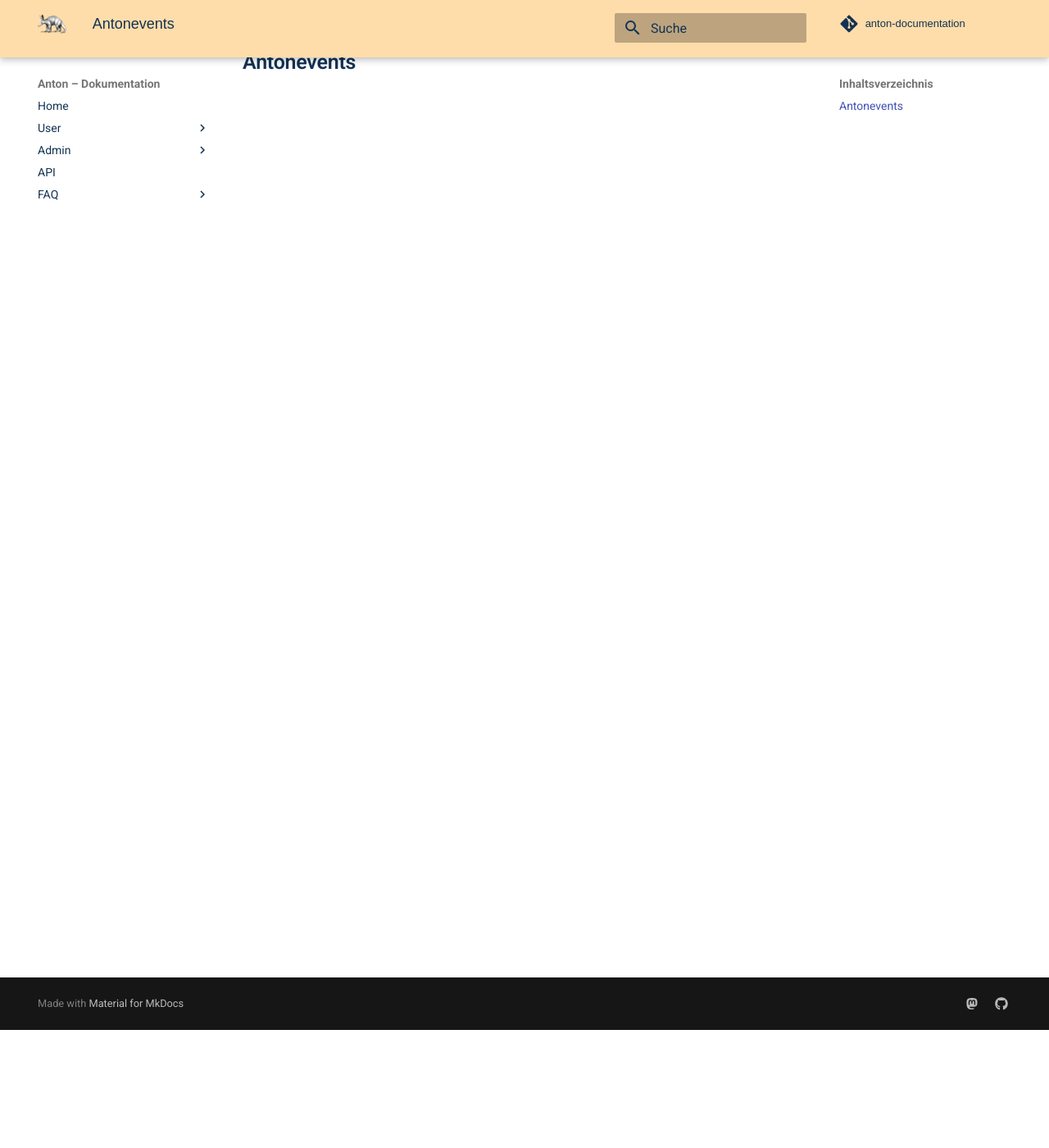
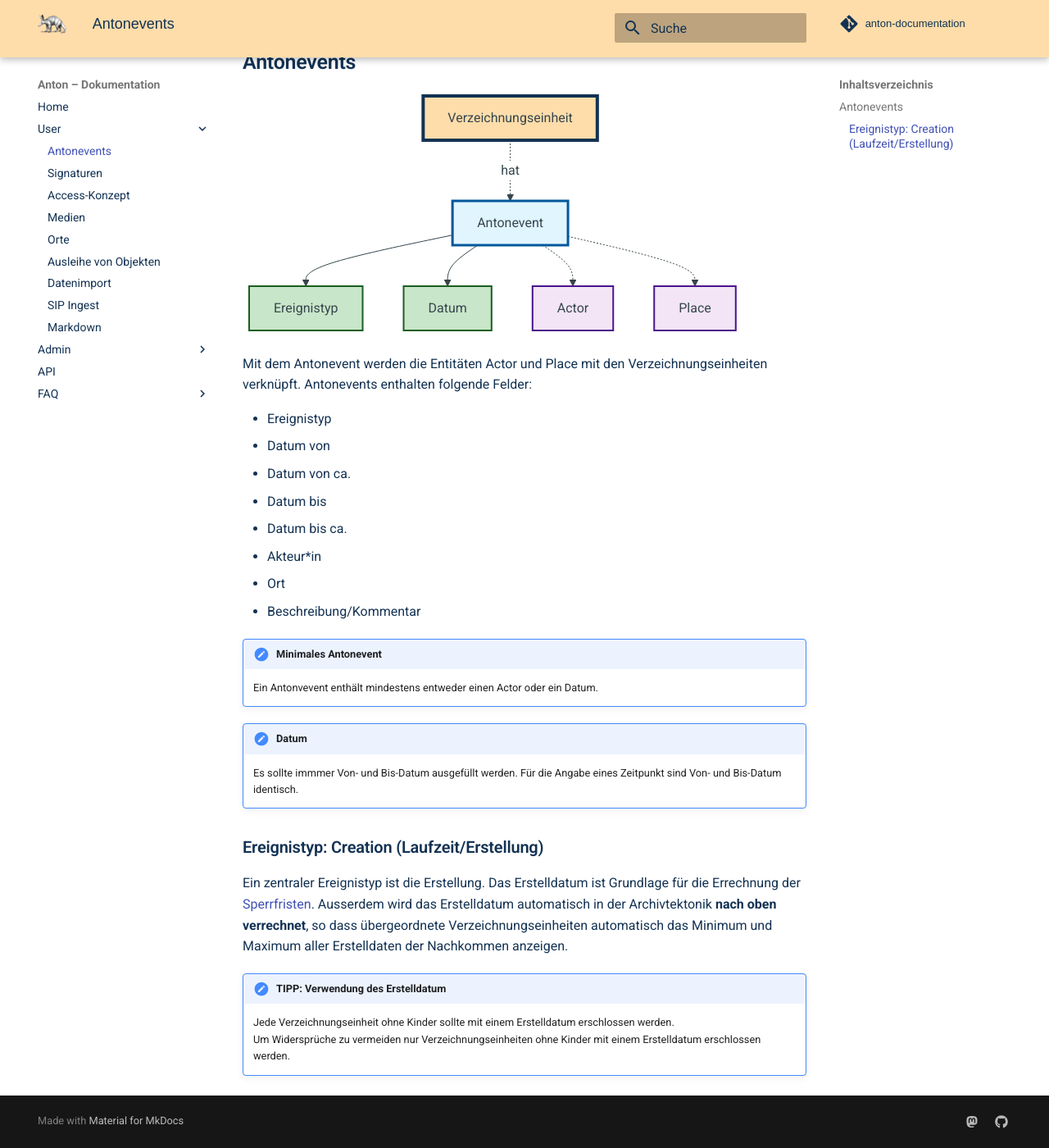
Before and after one commit to kraenzle-ritter/anton-documentation, an MkDocs documentation site: the page built from docs/user/antonevents.md, in a window 1280 px wide and 1400 px high, scrolled down 144 px. Shown: the whole window at 82% size. Built offline with MkDocs 1.6.1 and Material for MkDocs 9.7.7, drawn with Linux system fonts in a browser that asks for light colours; some web fonts are replaced; comment, search, counter and statistics services are not loaded.

Commit message:
added: antonevents

````diff
--- a/docs/user/antonevents.md
+++ b/docs/user/antonevents.md
@@ -1 +1,53 @@
 ## Antonevents
+
+```mermaid
+flowchart TD
+    VE[Verzeichnungseinheit]
+    AE[Antonevent]
+    ET[Ereignistyp]
+    DT[Datum]
+    AC[Actor]
+    PL[Place]
+
+    VE -.->|hat| AE
+    AE --> ET
+    AE --> DT
+    AE -.-> AC
+    AE -.-> PL
+
+    %% Styling
+    classDef verzeichnung fill:#ffddaa,stroke:#133253,stroke-width:4px
+    classDef antonevent fill:#e1f5fe,stroke:#01579b,stroke-width:3px
+    classDef core fill:#c8e6c9,stroke:#1b5e20,stroke-width:2px
+    classDef entity fill:#f3e5f5,stroke:#4a148c,stroke-width:2px
+
+    class VE verzeichnung
+    class AE antonevent
+    class ET,DT core
+    class AC,PL entity
+```
+
+Mit dem Antonevent werden die Entitäten Actor und Place mit den Verzeichnungseinheiten verknüpft. Antonevents enthalten folgende Felder:
+
+- Ereignistyp
+- Datum von
+- Datum von ca.
+- Datum bis
+- Datum bis ca.
+- Akteur*in
+- Ort
+- Beschreibung/Kommentar
+
+!!! note "Minimales Antonevent"
+    Ein Antonvevent enthält mindestens entweder einen Actor oder ein Datum.
+
+!!! note "Datum"
+    Es sollte immmer Von- und Bis-Datum ausgefüllt werden. Für die Angabe eines Zeitpunkt sind Von- und Bis-Datum identisch.
+
+### Ereignistyp: Creation (Laufzeit/Erstellung)
+
+Ein zentraler Ereignistyp ist die Erstellung. Das Erstelldatum ist Grundlage für die Errechnung der [Sperrfristen](/user/access.md). Ausserdem wird das Erstelldatum automatisch in der Archivtektonik **nach oben verrechnet**, so dass übergeordnete Verzeichnungseinheiten automatisch das Minimum und Maximum aller Erstelldaten der Nachkommen anzeigen.
+
+!!! note "TIPP: Verwendung des Erstelldatum"
+    Jede Verzeichnungseinheit ohne Kinder sollte mit einem Erstelldatum erschlossen werden.
+    Um Widersprüche zu vermeiden nur Verzeichnungseinheiten ohne Kinder mit einem Erstelldatum erschlossen werden.
--- a/mkdocs.yml
+++ b/mkdocs.yml
@@ -1,8 +1,7 @@
 site_name: Anton – Dokumentation
 repo_url: https://github.com/kraenzle-ritter/anton-documentation
-repo_name: anton-documentation
-site_author: Andreas Kraenzle, Gerold Ritter
-
+repo_name: 'anton-documentation'
+site_author: 'Andreas Kraenzle, Gerold Ritter'
 theme:
   name: material
   language: de
@@ -15,13 +14,12 @@ theme:
     - search.suggest
     - search.highlight
     - search.share
-
 extra_css:
   - stylesheets/extra.css
-
 markdown_extensions:
   - admonition
   - codehilite
+  - pymdownx.inlinehilite
   - pymdownx.inlinehilite
   - footnotes
   - attr_list
@@ -31,22 +29,40 @@ markdown_extensions:
       toc_depth: 3
       baselevel: 1
   - pymdownx.superfences:
+        # make exceptions to highlighting of code:
       custom_fences:
         - name: mermaid
           class: mermaid
           format: !!python/name:mermaid2.fence_mermaid_custom
-
 nav:
   - Home: index.md
   - User:
+    #- Einleitung: user/index.md
+    - Antonevents: user/antonevents.md
     - Signaturen: user/identifiers.md
     - Access-Konzept: user/access.md
-    - Datenimport: user/import.md
     - Medien: user/media.md
     - Orte: user/places.md
+    - Ausleihe von Objekten: user/loans.md
+    - Datenimport: user/import.md
+    - SIP Ingest: user/sip.md
     - Markdown: user/markdown.md
-    - Ausleihe von Objekten: user/loans.md
-    - SIP Ingest: user/sip.md
+    #- SIP Ingest: user/sip-ingest.md
+    # - Formulare: user/forms.md
+    # - Einstellungen: user/settings.md
+    # - File Uploads: user/uploads.md
+
+    #- Entitäten:
+    #  - Akteure: user/actors.md
+    #  - Orte: user/places.md
+    #  - Schlagwörter: user/keywords.md
+    # - Externe Ressourcen: user/resources.md
+  #- Developer:
+  #  - Forms: developer/forms.md
+  #  - Fields: developer/fields.md
+  #  - Data Tables: developer/data-tables.md
+  #  - Search: developer/search.md
+  #  - AntonObjects Sideeffects of Methods: developer/antonobjects-sideeffects.md
   - Admin:
     - Requirements: admin/requirements.md
     - Installation: admin/installation.md
@@ -74,14 +90,12 @@ nav:
     - Recherche und Benutzung: faq/recherche.md
     - Export: faq/export.md
     - Installationen: faq/installationen.md
-
 extra:
   social:
     - icon: fontawesome/brands/mastodon
       link: https://social.anoxinon.de/@anton
     - icon: fontawesome/brands/github
       link: https://github.com/kraenzle-ritter
-
 plugins:
   - mermaid2
   - render_swagger
````
Also changed, not shown: docs/user/access.md (+8 -0 lines).
